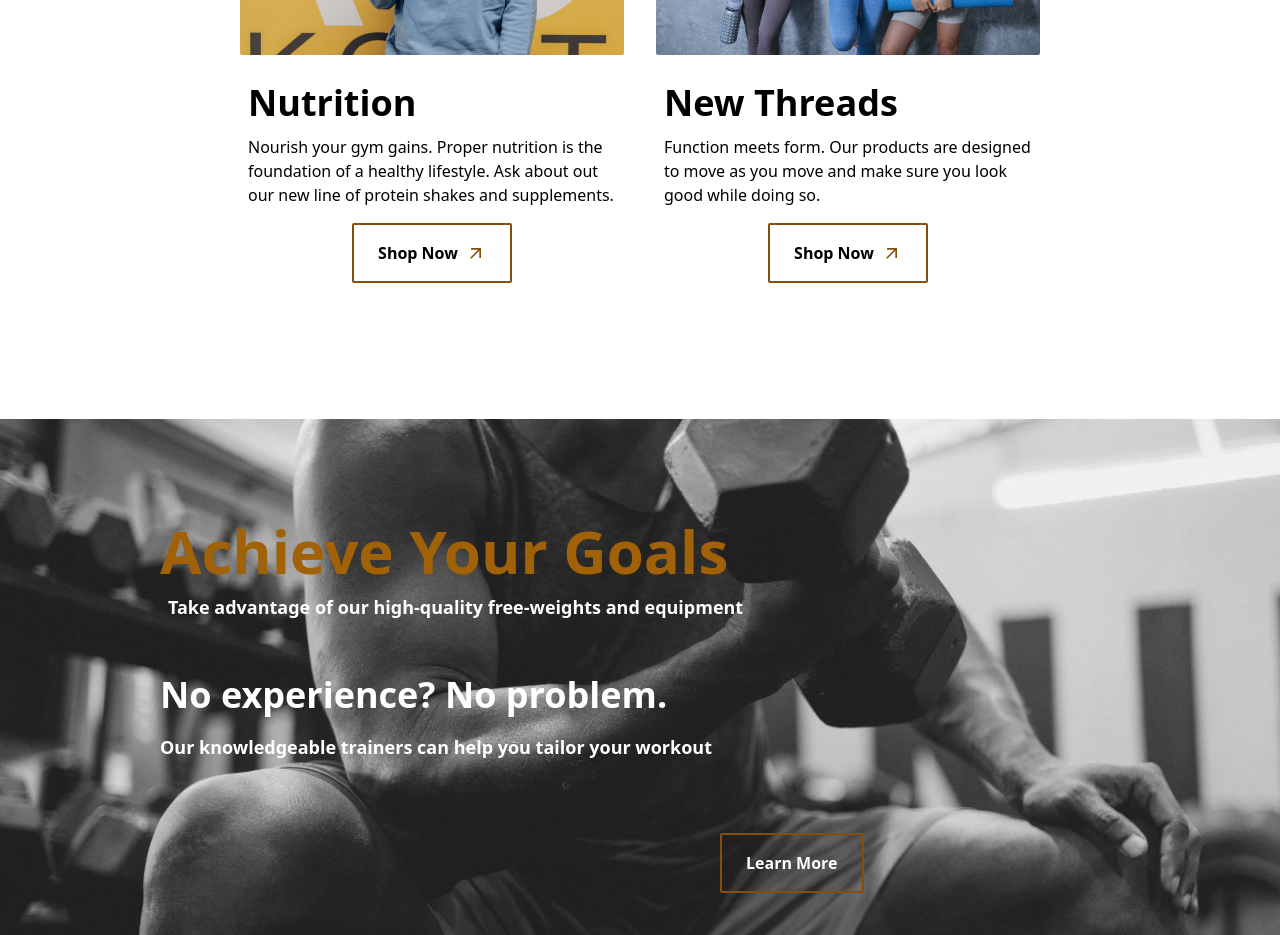
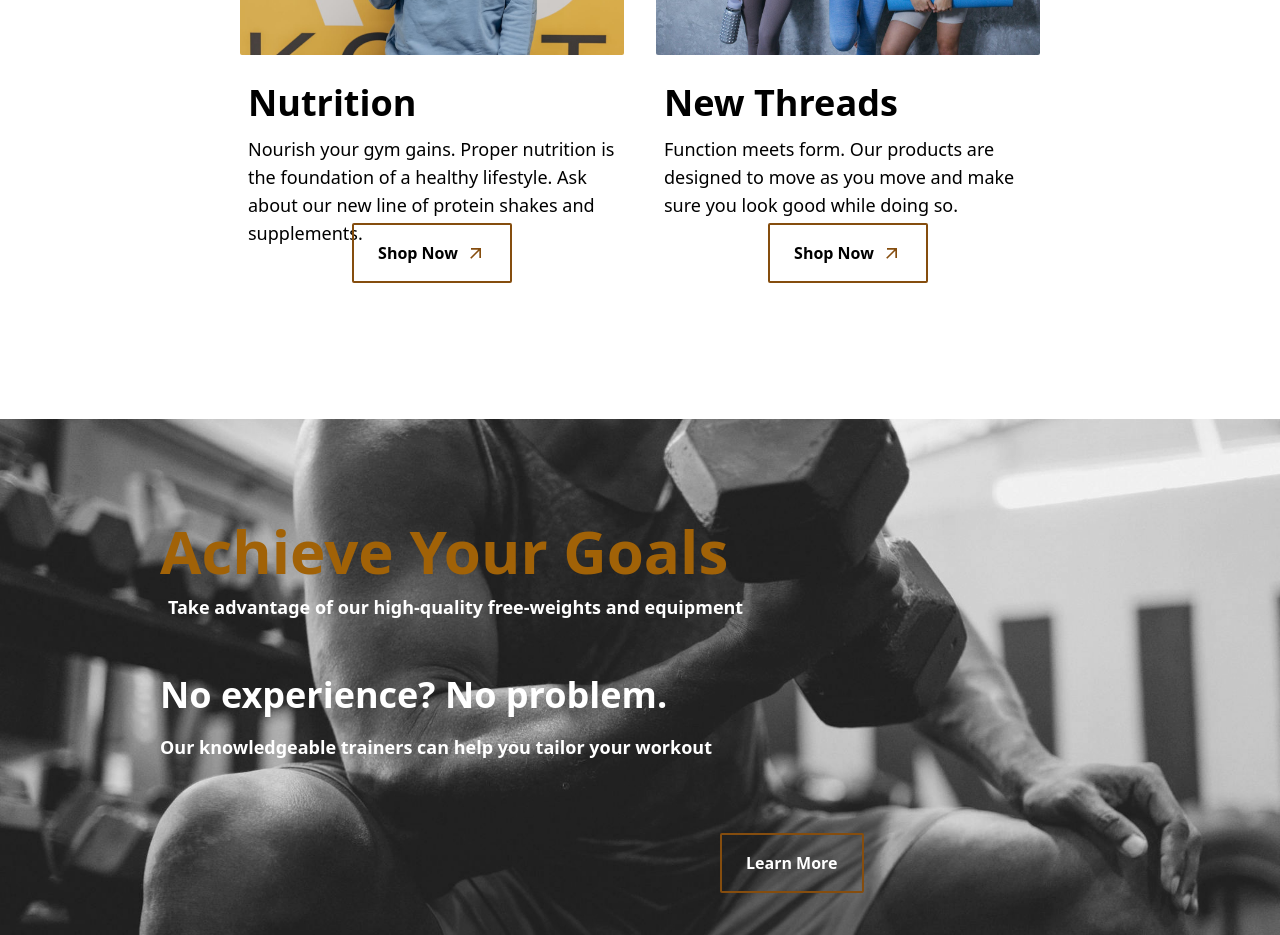
Before and after one commit to ASweet10/MERN-gym, a React (Create React App) app in the folder frontend/: page / in a window 1280 px wide. Shown: the part 3320-4255 px from the top of the page. Built offline with nearby package versions, Linux system fonts and the light colour scheme; no server answers.

Commit message:
Fixed typo & text size

```diff
--- a/frontend/src/components/MerchBanner.js
+++ b/frontend/src/components/MerchBanner.js
@@ -10,7 +10,7 @@ const MerchBanner = () => {
       id: 0,
       src: nutrition,
       title: "Nutrition",
-      content: "Nourish your gym gains. Proper nutrition is the foundation of a healthy lifestyle. Ask about out our new line of protein shakes and supplements.",
+      content: "Nourish your gym gains. Proper nutrition is the foundation of a healthy lifestyle. Ask about our new line of protein shakes and supplements.",
     },
     {
       id: 1,
@@ -31,7 +31,7 @@ const MerchBanner = () => {
                 <img src={item.src} alt="" className='cursor-pointer rounded-sm' />
                 <div className='flex flex-col py-4 px-2 h-52 md:h-40'>
                   <Link className='font-bold text-2xl md:text-4xl py-3 hover:cursor-pointer'>{item.title}</Link>
-                  <p className=''>{item.content}</p>
+                  <p className='text-lg'>{item.content}</p>
                 </div>
                 <Link className='flex gap-2 items-center group/button py-4 px-6 rounded-sm bg-transparent duration-300 hover:bg-yellow-800 border-yellow-800 border-2 text-black hover:text-white font-bold text-center mt-2'>
                   Shop Now
```
